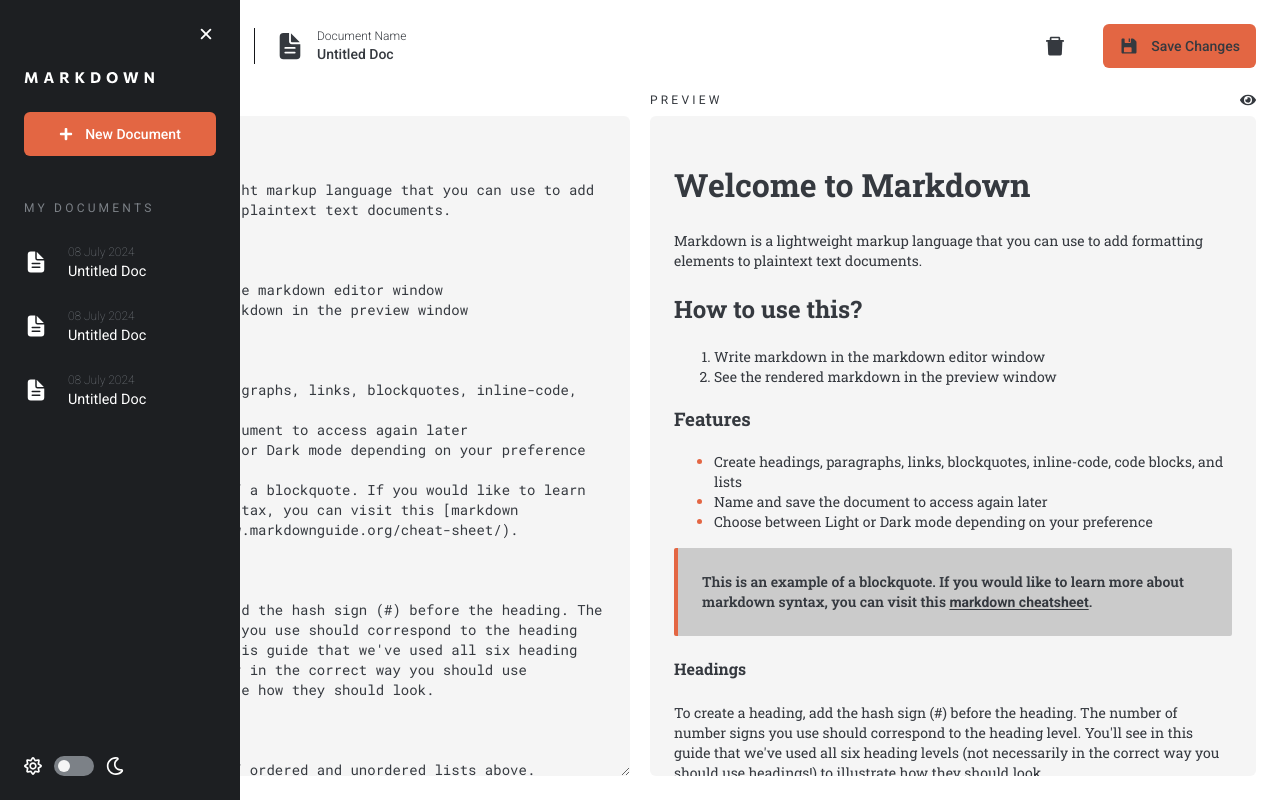
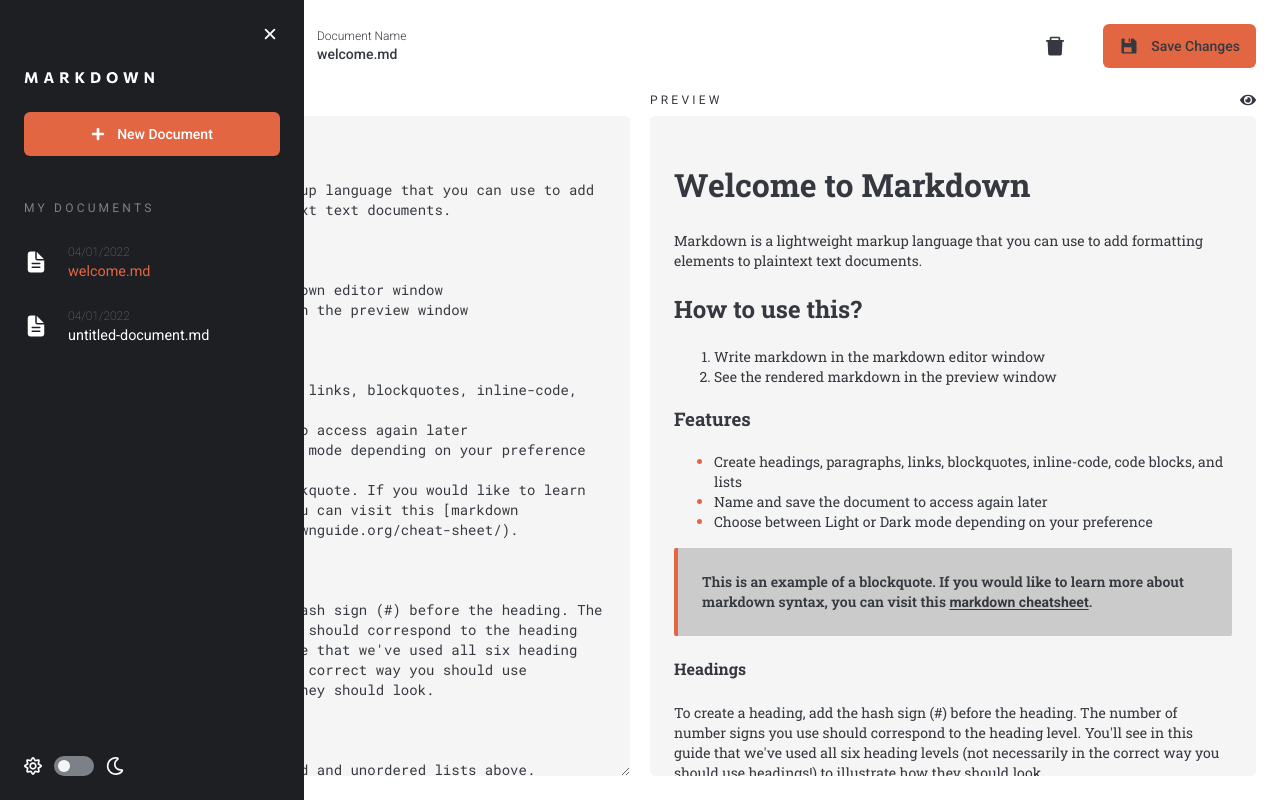
Before and after one commit to vansh2308/in-browser-markdown-editor, a React (Vite) app: page / in a window 1280 px wide. Both pictures are taken after a click on the button 39 px from the left and 46 px from the top of the page. Built offline with nearby package versions, Linux system fonts and the light colour scheme.

Commit message:
Implement markdown Write and Save operations

```diff
--- a/src/App.jsx
+++ b/src/App.jsx
@@ -6,8 +6,10 @@ import { useSelector } from "react-redux";
 
 
 
+
 export default function App(){
   const sidebarDisplay = useSelector(state => state.sidebarDisplay.value)
+
 
   return(
     <div className="w-screen h-screen max-h-screen text-ltext bg-lprimary flex flex-col dark:text-dtext dark:bg-dprimary">
--- a/src/components/Editor.jsx
+++ b/src/components/Editor.jsx
@@ -1,19 +1,33 @@
 
 
-import { useSelector } from 'react-redux'
+import { useDispatch, useSelector } from 'react-redux'
 import data from './../assets/data.json'
+import { useDebugValue, useEffect } from 'react'
+import { setMarkdown } from '../features/markdownSlice'
+import { setContent, setSaved } from '../features/userDocs'
+
+
 
 
 export default function Editor() {
     const fullPreview = useSelector(state => state.fullPreview.value)
+    const markdown = useSelector(state => state.markdown.value)
+    const dispatch = useDispatch()
+
+
+    const handleChange = (e) => {
+        e.preventDefault();
+        dispatch(setMarkdown(e.target.value))
+        dispatch(setSaved({type: "unsaved"}))
+    }
 
     return (
         <div className="w-1/2 h-full flex flex-col gap-2 editor" style={ fullPreview ? {width: 0} : {} }>
             <p className=" tracking-[0.2rem] text-xs"> EDITOR </p>
             <textarea
                 className="w-full overflow-auto p-6 bg-lsecondary rounded-md text-sm flex-grow focus:outline-none dark:bg-dsecondary"
-                value={ data[0].content }
-                onChange={(e) => e.preventDefault()}
+                value={ markdown }
+                onChange={(e) => handleChange(e)}
             />
 
         </div>
--- a/src/components/Preview.jsx
+++ b/src/components/Preview.jsx
@@ -12,6 +12,7 @@ import { setFullPreview } from "../features/fullPreviewSlice";
 export default function Preview() {
     const dispatch = useDispatch()
     const fullPreview = useSelector(state => state.fullPreview.value)
+    const markdown = useSelector(state => state.markdown.value)
 
     return (
         <div className="w-1/2 h-full flex flex-col gap-2 flex-grow">
@@ -31,7 +32,7 @@ export default function Preview() {
                 className="w-[100%] overflow-auto p-6 bg-lsecondary rounded-md flex-grow markdown-preview dark:bg-dsecondary"
                 // remarkPlugins={[remarkGfm]}
                 rehypePlugins={[rehypeRaw]}
-                children={data[0].content}
+                children={markdown}
             />
 
         </div>
--- a/src/components/Sidebar.jsx
+++ b/src/components/Sidebar.jsx
@@ -9,12 +9,15 @@ import { setSidebarDisplay } from "../features/sidebarDisplaySlice";
 import { toggleTheme } from "../features/themeSlice";
 import { useRef, useEffect } from "react";
 import { FaPlus } from "react-icons/fa";
+import { setActive } from "../features/userDocs";
+import { setMarkdown } from "../features/markdownSlice";
 
 export default function Sidebar() {
+    const userDocs = useSelector(state => state.userDocs.value)
     const dispatch = useDispatch()
 
     return (
-        <div className="h-screen absolute left-0 top-0 p-6 bg-sidebar text-white flex flex-col gap-7 min-w-60 items-start max-w-64 overflow-x-hidden sidebar">
+        <div className="h-screen absolute left-0 top-0 p-6 bg-sidebar text-white flex flex-col gap-7 w-[19rem] items-start overflow-x-hidden sidebar">
             <button className="w-full text-xl"
                 onClick={() => { dispatch(setSidebarDisplay(false)) }}
             >
@@ -31,9 +34,9 @@ export default function Sidebar() {
 
             <div className="flex flex-col gap-7 max-h-[60%] overflow-auto">
                 {
-                    [1, 1, 1,].map((item, key) => {
+                    userDocs.docsList.map((doc, key) => {
                         return (
-                            <DocTile key={key} />
+                            <DocTile key={key} doc={doc} idx={key} />
                         )
                     })
                 }
@@ -45,16 +48,23 @@ export default function Sidebar() {
 }
 
 
-function DocTile() {
+function DocTile({doc, idx}) {
+    const userDocs = useSelector(state => state.userDocs.value)
+    const dispatch = useDispatch()
     return (
-        <div className="flex gap-5  items-center">
+        <button className="flex gap-5  items-center"
+        onClick={() => {
+            dispatch(setActive(idx))
+            dispatch(setMarkdown(userDocs.docsList[idx].content))
+        }}
+        >
             <IoDocumentText className="text-2xl" />
-            <div className="flex flex-col text-xs font-extralight justify-start ">
-                <span className="text-greytext">08 July 2024</span>
-                <span className="font-normal text-[0.9rem] mt-1">Untitled Doc </span>
+            <div className="flex flex-col text-xs font-extralight justify-start items-start">
+                <span className="text-greytext"> {doc.createdAt} </span>
+                <span className="font-normal text-[0.9rem] mt-1" style={ userDocs.active == idx ? {color: "#e36643"} : {} }> {doc.name} </span>
             </div>
 
-        </div>
+        </button>
     )
 }
 
--- a/src/components/Toolbar.jsx
+++ b/src/components/Toolbar.jsx
@@ -6,10 +6,19 @@ import { AiFillDelete } from "react-icons/ai";
 import { IoIosSave } from "react-icons/io";
 import { useDispatch, useSelector } from "react-redux";
 import { setSidebarDisplay } from "../features/sidebarDisplaySlice";
+import { setContent, setSaved } from "../features/userDocs";
 
 export default function Toolbar({ }) {
     const theme = useSelector(state => state.theme.value)
+    const userDocs = useSelector(state => state.userDocs.value)
+    const markdown = useSelector(state => state.markdown.value)
     const dispatch = useDispatch()
+
+    const handleSave = (e) => {
+        e.preventDefault();
+        dispatch(setSaved({type: "saved"}));
+        dispatch(setContent(markdown))
+    }
 
 
     return (
@@ -18,12 +27,12 @@ export default function Toolbar({ }) {
                 <button onClick={() => dispatch(setSidebarDisplay(true))}>
                     <IoMenu />
                 </button>
-                <img src={ theme == "light" ? logoDark : logo } alt="logo"  className="w-32"/>
+                <img src={theme == "light" ? logoDark : logo} alt="logo" className="w-32" />
                 <div className="flex gap-3 pl-5 border-l-[1px] border-dprimary dark:border-lprimary items-center">
                     <IoDocumentText />
                     <div className="flex flex-col text-xs font-light justify-start">
                         <span>Document Name</span>
-                        <span className="font-medium text-sm">Untitled Doc</span>
+                        <span className="font-medium text-sm">{userDocs.docsList[userDocs.active].name}</span>
                     </div>
 
                 </div>
@@ -34,7 +43,10 @@ export default function Toolbar({ }) {
                 <button>
                     <AiFillDelete />
                 </button>
-                <button className="bg-orange hover:bg-orange/80 px-4 py-3 text-sm flex gap-3 font-medium items-center rounded-md">
+                <button
+                    className="bg-orange hover:bg-orange/80 px-4 py-3 text-sm flex gap-3 font-medium items-center rounded-md"
+                    onClick={(e) => handleSave(e)}
+                >
                     <IoIosSave className="text-xl" />
                     Save Changes
                 </button>
--- /dev/null
+++ b/src/features/markdownSlice.js
@@ -0,0 +1,19 @@
+
+import { createSlice } from "@reduxjs/toolkit";
+import defaultData from "./../assets/data.json"
+
+
+export const markdownSlice = createSlice({
+  name: "markdown",
+  initialState: {
+    value: defaultData[0].content
+  },
+  reducers: {
+    setMarkdown: (state, action) => {
+        state.value = action.payload
+    }
+  }
+})
+
+export const { setMarkdown } = markdownSlice.actions
+export default markdownSlice.reducer
--- /dev/null
+++ b/src/features/userDocs.js
@@ -0,0 +1,41 @@
+
+
+
+import { createSlice } from "@reduxjs/toolkit";
+import defaultData from "./../assets/data.json"
+
+export const userDocsSlice = createSlice({
+  name: "userDocs",
+  initialState: {
+    value: {
+        active: 0,
+        docsList: defaultData
+    }
+  },
+  reducers: {
+    setUserDocs: (state, action) => {
+        state.value = action.payload
+    },
+    setActive: (state, action) => {
+        state.value = { ...state.value, active: action.payload }
+    },
+    setSaved: (state, action) => {
+        if(action.payload.type=="unsaved"){
+            if(!state.value.docsList[state.value.active].name.endsWith("*")){
+                state.value.docsList[state.value.active].name += "*"
+            }
+        } else if(action.payload.type=="saved") {
+            if(state.value.docsList[state.value.active].name.endsWith("*")){
+                state.value.docsList[state.value.active].name = state.value.docsList[state.value.active].name.slice(0, -1);
+            }
+        }
+    },
+    setContent: (state, action) => {
+        console.log("Setting content...");
+        state.value.docsList[state.value.active].content = action.payload
+    }
+  }
+})
+
+export const { setUserDocs, setActive, setSaved, setContent } = userDocsSlice.actions
+export default userDocsSlice.reducer
--- a/src/store.js
+++ b/src/store.js
@@ -3,11 +3,15 @@ import { configureStore } from "@reduxjs/toolkit";
 import sidebarDisplayReducer from "./features/sidebarDisplaySlice";
 import themeReducer from "./features/themeSlice";
 import fullPreviewReducer from "./features/fullPreviewSlice";
+import markdownReducer from "./features/markdownSlice";
+import userDocsSlice from "./features/userDocs";
 
 export default configureStore({
   reducer: {
     sidebarDisplay: sidebarDisplayReducer,
     theme: themeReducer,
-    fullPreview: fullPreviewReducer
+    fullPreview: fullPreviewReducer,
+    markdown: markdownReducer,
+    userDocs: userDocsSlice
   }
 })
```
